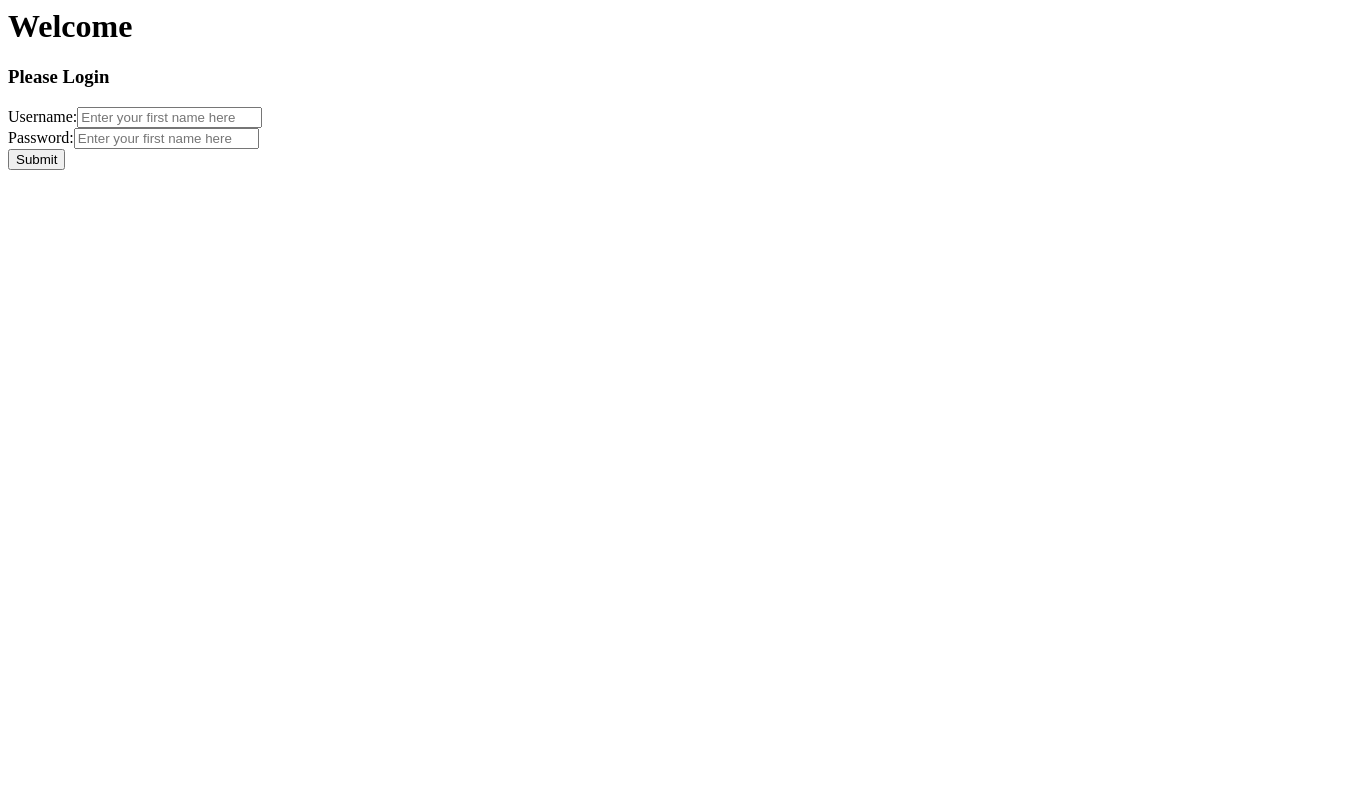
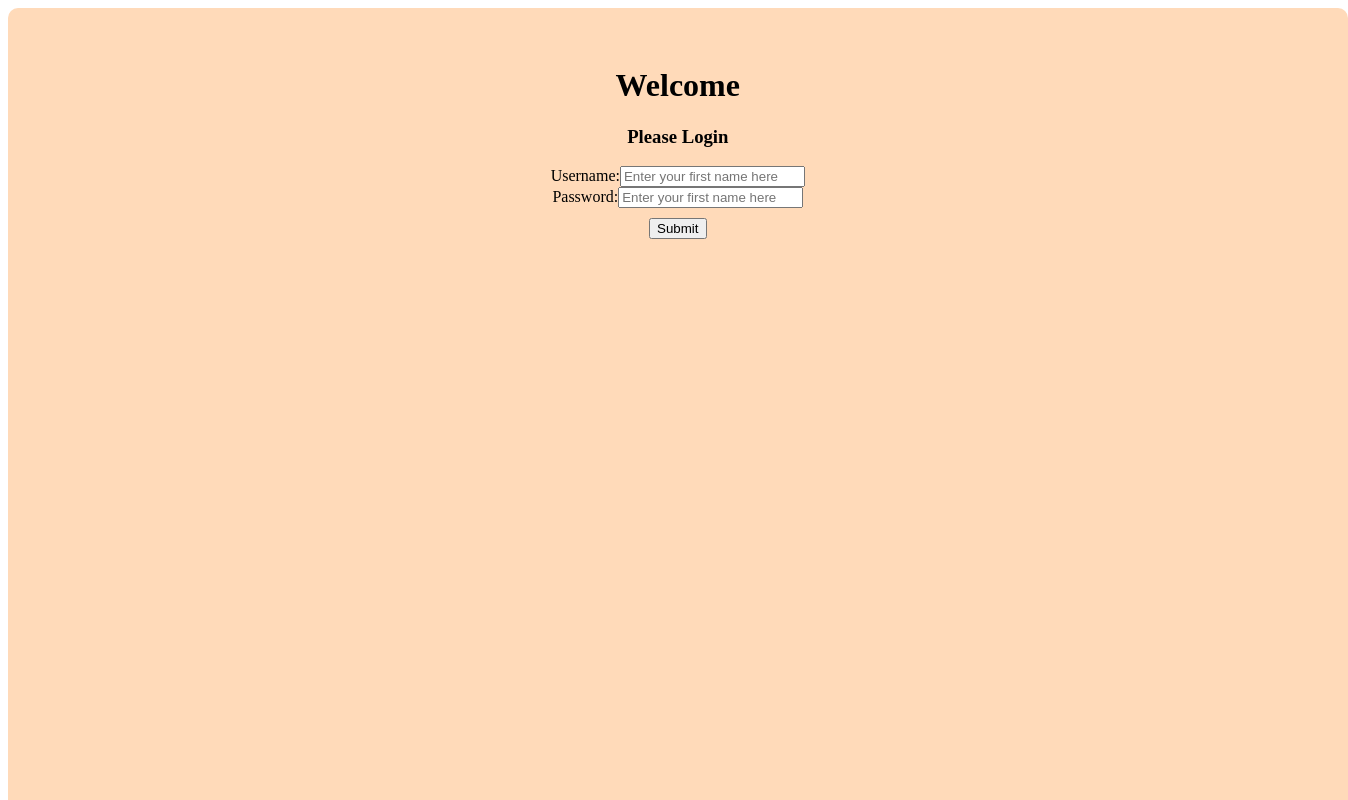
Before and after one commit to RobertBonagura/homeBass, a React (Vite) app in the folder client/: page / in a window 1280 px wide. Shown: the top 800 px of the page, 1348 px wide, since content can reach past the window. Built offline with nearby package versions, Linux system fonts and the light colour scheme.

Commit message:
Enhance UI

```diff
--- a/client/index.html
+++ b/client/index.html
@@ -1,6 +1,7 @@
 <html>
   <head>
     <script src="http://localhost:8097"></script>
+    <link rel="stylesheet" type="text/css" href="./src/style.css">
     <title>React Parcel Micro App</title>
   </head>
   <body>
--- a/client/src/LoginForm.js
+++ b/client/src/LoginForm.js
@@ -21,7 +21,7 @@ class FormContainer extends React.Component {
 
     render() {
         return (
-          <form className="container" onSubmit={this.handleFormSubmit}>
+          <form className="form" onSubmit={this.handleFormSubmit}>
             <h1>Welcome</h1>
             <h3>Please Login</h3>
             <Input title="Username:"
@@ -36,7 +36,7 @@ class FormContainer extends React.Component {
               value={this.state.value}
               onChange={this.handleChange}
               placeholder="Enter your first name here"/>
-            <input type="submit" value="Submit" />
+            <input className="button" type="submit" value="Submit" />
         </form>
         );
       }
--- /dev/null
+++ b/client/src/style.css
@@ -0,0 +1,18 @@
+.container {
+
+    background-color: peachpuff;
+    border-radius: 10px;
+    text-align: center;
+    padding: 10mm;
+    width: 100%;
+    height: 100%;
+    margin: 0 auto;
+}
+
+h1, h3{
+    text-align: center;
+}
+
+.button {
+    margin-top: 10px;
+}
```
